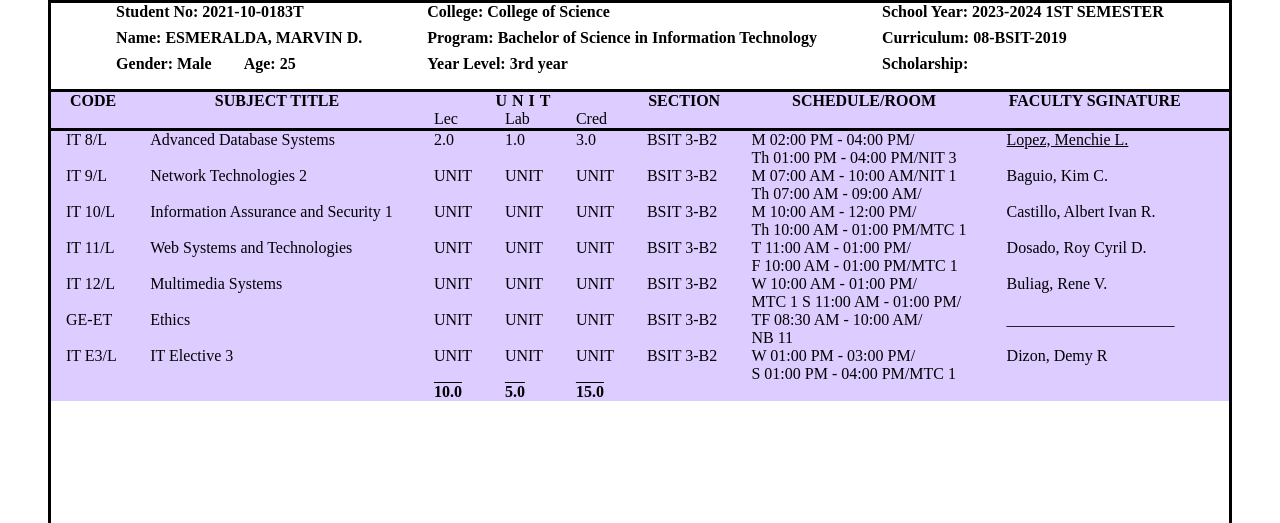
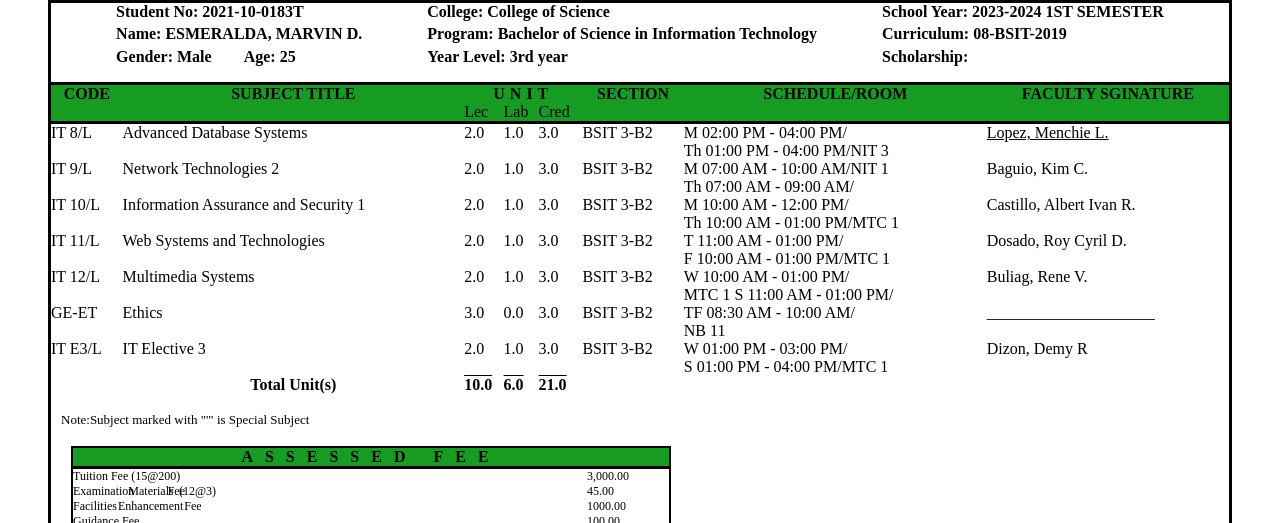
Before and after one commit to marvs25ez/COR, a plain HTML site: page index.html in a window 1280 px wide. Shown: the part 277-800 px from the top of the page. Drawn offline with Linux system fonts and the light colour scheme.

Commit message:
done fees table

```diff
--- a/index.html
+++ b/index.html
@@ -1,18 +1,18 @@
 <!DOCTYPE html>
 <html lang="en">
+
 <head>
   <meta charset="UTF-8" />
   <meta name="viewport" content="width=device-width, initial-scale=1.0" />
   <link rel="stylesheet" href="style.css" />
   <title>COR</title>
 </head>
+
 <body>
   <header>
     <div class="logo-container">
-        <img
-          src="https://encrypted-tbn0.gstatic.com/images?q=tbn:ANd9GcT0QePE1G0VMYUiGdtNf7fVNCnBiCGEssdN4BaoE-0&s"
-          alt="psu-logo"
-        />
+      <img src="https://encrypted-tbn0.gstatic.com/images?q=tbn:ANd9GcT0QePE1G0VMYUiGdtNf7fVNCnBiCGEssdN4BaoE-0&s"
+        alt="psu-logo" />
       <div class="psu-heading">
         <p>Republic of the Philippines</p>
         <h2>Palawan State University</h2>
@@ -52,187 +52,289 @@
     </section>
     <section>
       <table class="colmnrow">
-              <tr>
-                <th><h4>CODE</h4></th>
-                <th><h4>SUBJECT TITLE</h4></th>
-                <th colspan = "3" class = "th" style="letter-spacing: 5px;">UNIT</th>
-                <th><h4>SECTION</h4></th>
-                <th><h4>SCHEDULE/ROOM</h4></th>
-                <th><h4>FACULTY SGINATURE</h4></th>
+        <tr class="code-row">
+          <th>
+            <h4>CODE</h4>
+          </th>
+          <th>
+            <h4>SUBJECT TITLE</h4>
+          </th>
+          <th colspan="3" class="th" style="letter-spacing: 5px;">UNIT</th>
+          <th>
+            <h4>SECTION</h4>
+          </th>
+          <th>
+            <h4>SCHEDULE/ROOM</h4>
+          </th>
+          <th>
+            <h4>FACULTY SGINATURE</h4>
+          </th>
         </tr>
-              <tr style="border-bottom: 3px solid black;">
-                <td class="th"></td>
-                <td class="th" ></td>
-                <td class="th">Lec</td>
-                <td class="th">Lab</td>
-                <td class="th">Cred</td>
-                <td class="th"></td>
-                <td class="th"></td>
-                <td class="th"></td>
-                <td class="th"></td>
+        <tr style="border-bottom: 3px solid black;" class="lec-row">
+          <td></td>
+          <td></td>
+          <td>Lec</td>
+          <td>Lab</td>
+          <td>Cred</td>
+          <td></td>
+          <td></td>
+          <td></td>
+          <td></td>
 
         </tr>
 
         <tr>
           <td>IT 8/L</td>
           <td>Advanced Database Systems</td>
-              <td >2.0</td>
-              <td >1.0</td>
-              <td >3.0</td>
+          <td>2.0</td>
+          <td>1.0</td>
+          <td>3.0</td>
           <td>BSIT 3-B2</td>
           <td>M 02:00 PM - 04:00 PM/</td>
           <td class="td" style="text-decoration: underline;"> Lopez, Menchie L.</td>
         </tr>
 
-              <tr>
-                <td class="td"></td>
-                <td class="td"></td>
-                <td class="td"></td>
-                <td class="td"></td>
-                <td class="td"></td>
-                <td class="td"></td>
-                <td class="td">Th 01:00 PM - 04:00 PM/NIT 3</td>
-                <td class="td"></td>
+        <tr class="td-1">
+          <td></td>
+          <td></td>
+          <td></td>
+          <td></td>
+          <td></td>
+          <td></td>
+          <td>Th 01:00 PM - 04:00 PM/NIT 3</td>
+          <td></td>
         </tr>
-          <tr>
+        <tr class="td-1">
           <td>IT 9/L</td>
           <td>Network Technologies 2</td>
-            <td colspan = "1" class = "td">UNIT</td>
-            <td colspan = "1" class = "td">UNIT</td>
-            <td colspan = "1" class = "td">UNIT</td>
+          <td colspan="1">2.0</td>
+          <td colspan="1">1.0</td>
+          <td colspan="1">3.0</td>
           <td>BSIT 3-B2</td>
           <td>M 07:00 AM - 10:00 AM/NIT 1</td>
           <td>Baguio, Kim C.</td>
 
         </tr>
-          <tr>
-            <td class="td"></td>
-            <td class="td"></td>
-            <td class="td"></td>
-            <td class="td"></td>
-            <td class="td"></td>
-            <td class="td"></td>
-            <td class="td">Th 07:00 AM - 09:00 AM/</td>
-            <td class="td"></td>
+        <tr class="td-1">
+          <td></td>
+          <td></td>
+          <td></td>
+          <td></td>
+          <td></td>
+          <td></td>
+          <td>Th 07:00 AM - 09:00 AM/</td>
+          <td></td>
         </tr>
 
-          <tr>
+        <tr class="td-1">
           <td>IT 10/L</td>
           <td>Information Assurance and Security 1</td>
-            <td colspan = "1" class = "td">UNIT</td>
-            <td colspan = "1" class = "td">UNIT</td>
-            <td colspan = "1" class = "td">UNIT</td>
+          <td colspan="1">2.0</td>
+          <td colspan="1">1.0</td>
+          <td colspan="1">3.0</td>
           <td>BSIT 3-B2</td>
           <td>M 10:00 AM - 12:00 PM/</td>
           <td> Castillo, Albert Ivan R.</td>
 
         </tr>
-          <tr>
-            <td class="td"></td>
-            <td class="td"></td>
-            <td class="td"></td>
-            <td class="td"></td>
-            <td class="td"></td>
-            <td class="td"></td>
-            <td class="td">Th 10:00 AM - 01:00 PM/MTC 1</td>
-            <td class="td"></td>
+        <tr class="td-1">
+          <td></td>
+          <td></td>
+          <td></td>
+          <td></td>
+          <td></td>
+          <td></td>
+          <td>Th 10:00 AM - 01:00 PM/MTC 1</td>
+          <td></td>
         </tr>
-          <tr>
+        <tr class="td-1">
           <td>IT 11/L</td>
           <td>Web Systems and Technologies</td>
-            <td colspan = "1" class = "td">UNIT</td>
-            <td colspan = "1" class = "td">UNIT</td>
-            <td colspan = "1" class = "td">UNIT</td>
+          <td colspan="1">2.0</td>
+          <td colspan="1">1.0</td>
+          <td colspan="1">3.0</td>
           <td>BSIT 3-B2</td>
           <td>T 11:00 AM - 01:00 PM/</td>
           <td> Dosado, Roy Cyril D.</td>
 
         </tr>
-          <tr>
-            <td class="td"></td>
-            <td class="td"></td>
-            <td class="td"></td>
-            <td class="td"></td>
-            <td class="td"></td>
-            <td class="td"></td>
-            <td class="td">F 10:00 AM - 01:00 PM/MTC 1</td>
-            <td class="td"></td>
+        <tr class="td-1">
+          <td></td>
+          <td></td>
+          <td></td>
+          <td></td>
+          <td></td>
+          <td></td>
+          <td>F 10:00 AM - 01:00 PM/MTC 1</td>
+          <td></td>
         </tr>
-          <tr>
+        <tr class="td-1">
           <td>IT 12/L</td>
           <td>Multimedia Systems</td>
-            <td colspan = "1" class = "td">UNIT</td>
-            <td colspan = "1" class = "td">UNIT</td>
-            <td colspan = "1" class = "td">UNIT</td>
+          <td colspan="1">2.0</td>
+          <td colspan="1">1.0</td>
+          <td colspan="1">3.0</td>
           <td>BSIT 3-B2</td>
           <td>W 10:00 AM - 01:00 PM/</td>
           <td> Buliag, Rene V.</td>
 
         </tr>
-          <tr>
-            <td class="td"></td>
-            <td class="td"></td>
-            <td class="td"></td>
-            <td class="td"></td>
-            <td class="td"></td>
-            <td class="td"></td>
-            <td class="td">MTC 1 S 11:00 AM - 01:00 PM/</td>
-            <td class="td"></td>
+        <tr class="td-1">
+          <td></td>
+          <td></td>
+          <td></td>
+          <td></td>
+          <td></td>
+          <td></td>
+          <td>MTC 1 S 11:00 AM - 01:00 PM/</td>
+          <td></td>
         </tr>
-          <tr>
+        <tr class="td-1">
           <td>GE-ET</td>
           <td>Ethics</td>
-            <td colspan = "1" class = "td">UNIT</td>
-            <td colspan = "1" class = "td">UNIT</td>
-            <td colspan = "1" class = "td">UNIT</td>
+          <td colspan="1">3.0</td>
+          <td colspan="1">0.0</td>
+          <td colspan="1">3.0</td>
           <td>BSIT 3-B2</td>
           <td>TF 08:30 AM - 10:00 AM/</td>
           <td>_____________________</td>
 
         </tr>
-          <tr>
-            <td class="td"></td>
-            <td class="td"></td>
-            <td class="td"></td>
-            <td class="td"></td>
-            <td class="td"></td>
-            <td class="td"></td>
-            <td class="td">NB 11</td>
-            <td class="td"></td>
+        <tr class="td-1">
+          <td></td>
+          <td></td>
+          <td></td>
+          <td></td>
+          <td></td>
+          <td></td>
+          <td>NB 11</td>
+          <td></td>
         </tr>
-          <tr>
+        <tr class="td-1">
           <td>IT E3/L</td>
           <td>IT Elective 3</td>
-            <td colspan = "1" class = "td">UNIT</td>
-            <td colspan = "1" class = "td">UNIT</td>
-            <td colspan = "1" class = "td">UNIT</td>
+          <td colspan="1">2.0</td>
+          <td colspan="1"> 1.0</td>
+          <td colspan="1"> 3.0</td>
           <td>BSIT 3-B2</td>
           <td>W 01:00 PM - 03:00 PM/</td>
           <td> Dizon, Demy R</td>
 
         </tr>
-          <tr>
-            <td class="td"></td>
-            <td class="td"></td>
-            <td class="td"></td>
-            <td class="td"></td>
-            <td class="td"></td>
-            <td class="td"></td>
-            <td class="td">S 01:00 PM - 04:00 PM/MTC 1</td>
-            <td class="td"></td>
+        <tr class="td-1">
+          <td></td>
+          <td></td>
+          <td></td>
+          <td></td>
+          <td></td>
+          <td></td>
+          <td>S 01:00 PM - 04:00 PM/MTC 1</td>
+          <td></td>
         </tr>
 
-          <tr>
-            <td class="td"></td>
-            <td class="td"></td>
-            <td class="td" style="text-decoration-line:overline;"><b>10.0</b></td>
-            <td class="td" style="text-decoration-line:overline"><b>5.0</b></td>
-            <td class="td" style="text-decoration-line:overline"><b>15.0</b></td>
+        <tr class="td-1">
+          <td></td>
+          <td class="td-totalunit"><b>Total Unit(s)</b></td>
+          <td style="text-decoration-line:overline;"><b>10.0</b></td>
+          <td style="text-decoration-line:overline"><b>6.0</b></td>
+          <td style="text-decoration-line:overline"><b>21.0</b></td>
 
+        </tr>
+      </table>
+      <br>
+      <div class="note">
+        <p>Note:Subject marked with "'" is Special Subject</p>
+      </div>
+      <br>
+
+
+      <table class="tibolfees">
+        <tr class="TOPHEADER2">
+          <th colspan="2" class="th11"><b>ASSESSED FEE</b></th>
+        </tr>
+        <tr class="td-2">
+          <td colspan="1" style="font-size:12px;">Tuition Fee (15@200)</td>
+
+          <td colspan="1" style="font-size:12px;">3,000.00</td>
+        </tr>
+        <tr class="td-2">
+          <td colspan="1" style="font-size:12px;word-spacing:-9px;">Examination Materials Fee (12@3)</td>
+          <td colspan="1" style="font-size:12px;">45.00</td>
+        </tr>
+        <tr class="td-2">
+          <td colspan="1" style="font-size:12px; word-spacing:-2px;">Facilities Enhancement Fee </td>
+          <td colspan="1" style="font-size:12px;">1000.00</td>
+
+        </tr>
+        <tr class="td-2">
+          <td colspan="1" style="font-size:12px;">Guidance Fee </td>
+
+          <td colspan="1" style="font-size:12px;">100.00</td>
+        </tr>
+        <tr class="td-2">
+          <td colspan="1" style="font-size:12px;">SGO-Insurance Fee </td>
+
+          <td colspan="1" style="font-size:12px;">50.00</td>
+        </tr>
+        <tr class="td-2">
+          <td colspan="1" style="font-size:12px;">Misc-Cultural Fee </td>
+
+          <td colspan="1" style="font-size:12px;">100.00</td>
+        </tr>
+        <tr class="td-2">
+          <td colspan="1" style="font-size:12px;">Misc-Library Fee </td>
+
+          <td colspan="1" style="font-size:12px;">200.00</td>
+        </tr>
+        <tr class="td-2">
+          <td colspan="1" style="font-size:12px;">Misc-Athletic Fee </td>
+
+          <td colspan="1" style="font-size:12px;">300.00</td>
+        </tr>
+        <tr class="td-2">
+          <td colspan="1" style="font-size:12px;">Misc-Medical&DentalFees </td>
+
+          <td colspan="1" style="font-size:12px;">100.00</td>
+        </tr>
+        <tr class="td-2">
+          <td colspan="1" style="font-size:12px;">Misc-School Paper</td>
+
+          <td colspan="1" style="font-size:12px;">100.00</td>
+        </tr>
+        <tr class="td-2">
+          <td colspan="1" style="font-size:12px;">Audio Visual Media Center </td>
+
+          <td colspan="1" style="font-size:12px;">100.00</td>
+        </tr>
+        <tr class="td-2">
+          <td colspan="1" style="font-size:12px;">Student Government Organization Membership Fee</td>
+
+          <td colspan="1" style="font-size:12px;">140.00</td>
+        </tr>
+        <tr class="td-2">
+          <td colspan="1" style="font-size:12px;">Security Fee</td>
+
+          <td colspan="1" style="font-size:12px;">300.00</td>
+        </tr>
+        <tr class="td-2">
+          <td colspan="1" style="font-size:12px;">Misc-Registration Fee</td>
+
+          <td colspan="1" style="font-size:12px;">100.00</td>
+        </tr>
+        <tr class="td-2">
+          <td colspan="1" style="font-size:12px; ">Computer Laboratory Fees (IT8/L(500);IT9/L(500);IT)</td>
+
+          <td colspan="1" style="font-size:12px;">2500.00</td>
+        </tr>
+        <tr class="td-2">
+          <td colspan="1" style="font-size:12px;">Internet Fee</td>
+
+          <td colspan="1" style="font-size:12px;">400.00</td>
         </tr>
       </table>
 
     </section>
   </main>
 </body>
+
 </html>
--- a/style.css
+++ b/style.css
@@ -2,10 +2,12 @@
   margin: 0;
   padding: 0;
   box-sizing: border-box;
+
 }
 
 body {
   padding: 3rem;
+
 }
 
 /* HEADER */
@@ -35,7 +37,7 @@ header {
 
 main {
   border: solid black;
-  min-height: 100vh;
+  min-height: 100%;
 }
 
 section {
@@ -43,7 +45,7 @@ section {
 }
 
 .general-info-header-1 {
-  background-color: #ddccff;
+  background-color: #169c21;
   text-align: center;
   padding: 0.3rem;
   border-bottom: solid black;
@@ -58,34 +60,100 @@ section {
 .info-container {
   display: flex;
   flex-direction: column;
-  gap: 0.5rem;
+  gap: 0.3rem;
 }
 
 .gender-age {
   display: flex;
   gap: 2rem;
 }
+
 th {
   border-collapse: collapse;
-  background-color: #ddccff;
+  background-color: #169c21;
   border-bottom: black;
 
 }
+
 .colmnrow {
   width: 100%;
   border-collapse: collapse;
-  background-color: #ddccff;
+
   border-top: solid black;
 
 
 }
 
-
-td{
-
-  text-align:justify;
-  padding-left: 15px;
-  padding-right: 15px;
-  background-color: #ddccff;
+.lec-row,
+.code-row {
+  background-color: #169c21;
+  width: 100%;
 
 }
+
+
+.td-1 {
+  text-align: justify;
+
+}
+
+.td-totalunit {
+
+  text-align: center;
+
+}
+
+/* start the buttom part*/
+
+.note {
+  text-align: justify;
+  font-size: small;
+  margin-left: 10px;
+
+}
+
+.th11 {
+  width: 100%;
+  letter-spacing: 12px;
+  font-size: medium;
+}
+
+.td-2 {
+  background-color: white;
+  text-align: justify;
+}
+
+.TOPHEADER2 {
+  border-bottom: black;
+  border-collapse: collapse;
+  background-color: #169c21;
+  text-align: center;
+  border-bottom: solid black;
+
+}
+
+.tibolfees {
+  margin-left: 20px;
+  width: 600px;
+  border-color: black;
+  border-width: 2px;
+  border-collapse: collapse;
+  border-style: solid;
+}
+
+/* .padding2 {
+  margin-left: 20px;
+  border: 2px solid black;
+  background-color: rgb(255, 255, 255);
+  padding-top: 0;
+  padding-right: 30px;
+  padding-bottom: 0px;
+  padding-left: 18px;
+  position: left;
+  font-size: small;
+  width: 468px;
+  float: left;
+  line-height: 80%;
+  word-spacing: -2px;
+
+} */
```
Lines whose indentation alone changed are shown as unchanged.
